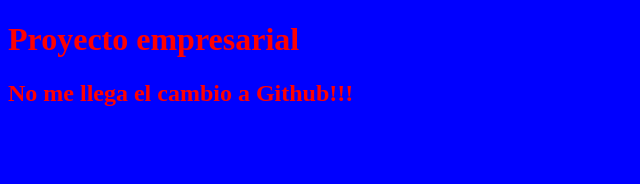
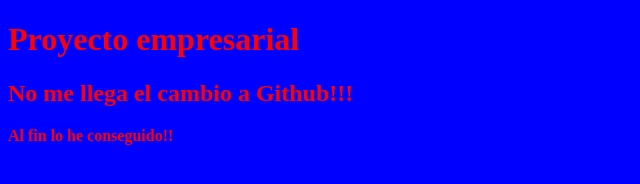
Before and after one commit to AzuDevCR/CursoPildorasGIT, a plain HTML site: page index.html in a window 1280 px wide. Shown: the whole page, without its empty margins (0-640 px from the left). Drawn offline with Linux system fonts and the light colour scheme.

Commit message:
Update index.html

```diff
--- a/index.html
+++ b/index.html
@@ -9,5 +9,6 @@
 <body>
 	<h1>Proyecto empresarial</h1>
 	<h2>No me llega el cambio a Github!!!</h2>
+	<p>Al fin lo he conseguido!!</p>
 </body>
 </html>
```
